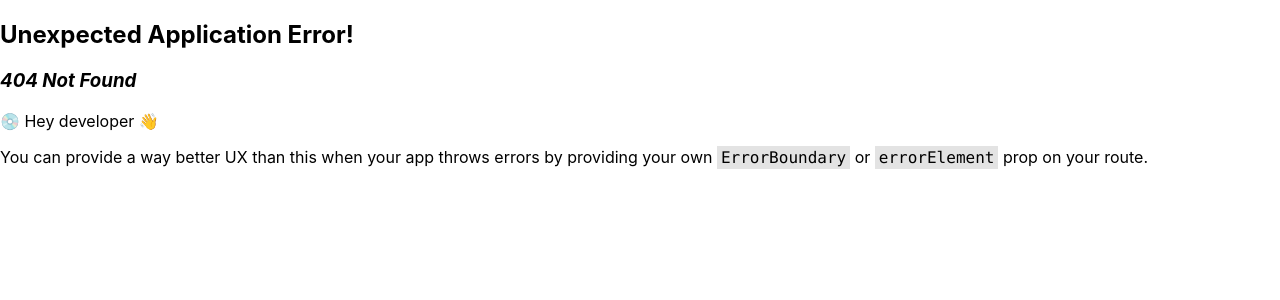
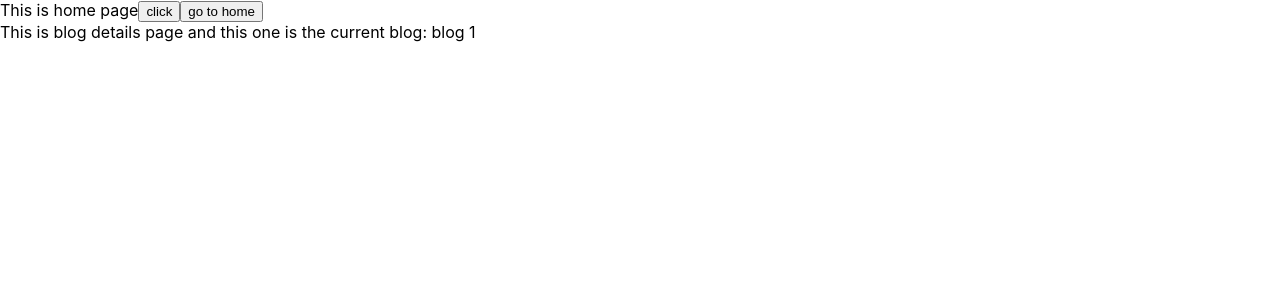
Before and after one commit to B-savaliya/first-project, a React (Create React App) app: page /blog/1/category/1 in a window 1280 px wide. Before the commit this address had no page. Shown: the top 300 px of the page. Built offline with nearby package versions, Linux system fonts and the light colour scheme.

Commit message:
end: routing completed

```diff
--- /dev/null
+++ b/src/common/data/index.js
@@ -0,0 +1,44 @@
+// Routing
+  // useNavigate
+  // useSearchParams
+  // useParams
+// Hooks
+  // useState
+  // useEffect
+  // useContext
+  // useRef
+  // useMemo
+  // useCallback
+  // useReducer
+// Form Handling
+  // Validation
+  // Error Handling
+// Redux
+  // useDispatch
+  // useSelector
+// Axios
+// Graphql
+// Test cases
+
+export const blogData = [
+  {
+    id: 1,
+    text: "blog 1",
+    categoryId: "cloths",
+  },
+  {
+    id: 2,
+    text: "blog 2",
+    categoryId: "watches",
+  },
+  {
+    id: 3,
+    text: "blog 3",
+    categoryId: "mobiles",
+  },
+  {
+    id: 4,
+    text: "blog 4",
+    categoryId: "ladders",
+  },
+];
--- a/src/components/blogs/blogDetails/index.js
+++ b/src/components/blogs/blogDetails/index.js
@@ -1,7 +1,19 @@
 import React from "react";
+import { useParams } from "react-router-dom";
+import { blogData } from "../../../common/data";
 
 function BlogDetails() {
-  return <div>This is blog details page</div>;
+  const param = useParams();
+  console.log("param*******", param);
+
+  const selectedBlog = blogData.find((el) => el.id == param.id);
+
+  return (
+    <div>
+      This is blog details page and this one is the current blog:{" "}
+      {selectedBlog.text}
+    </div>
+  );
 }
 
 export default BlogDetails;
--- a/src/components/blogs/index.js
+++ b/src/components/blogs/index.js
@@ -1,13 +1,22 @@
 import React from "react";
 import { Link, Outlet } from "react-router-dom";
+import { blogData } from "../../common/data";
 
 function Blogs() {
   return (
-    <div>
-      This is blog page
-      <Link to={"/blog/ksjlfdjkldsfkjlsdfjklsdfslkjdf"}>To blog details</Link>
+    <>
+      <div>
+        To blog details: <br />
+        {blogData.map((el) => {
+          return (
+            <Link to={`/blog/${el.id}/category/${el.categoryId}`}>
+              {el.text} <br />
+            </Link>
+          );
+        })}
+      </div>
       <Outlet />
-    </div>
+    </>
   );
 }
 
--- a/src/components/home/index.js
+++ b/src/components/home/index.js
@@ -3,20 +3,14 @@ import Button from "../../common/components/button";
 import { Link, Outlet, useNavigate } from "react-router-dom";
 
 function Home() {
-  const navigate = useNavigate()
+  const navigate = useNavigate();
   return (
     <div>
       This is home page
       {/* <Link to={"/blog"}> */}
-        {/* <Button /> */}
-        <button
-          onClick={() => {
-            console.log("clicked***");
-            navigate("/blog")
-          }}
-        >
-          click
-        </button>
+      {/* <Button /> */}
+      <button onClick={() => navigate("/blog")}>click</button>
+      <button onClick={() => navigate("/")}>go to home</button>
       {/* </Link> */}
       <Outlet />
     </div>
```
Also changed, not shown: src/App.js (+6 -6 lines).
